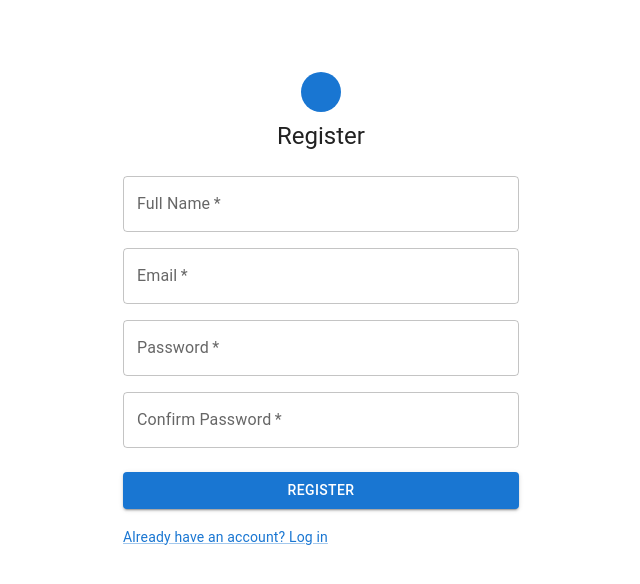
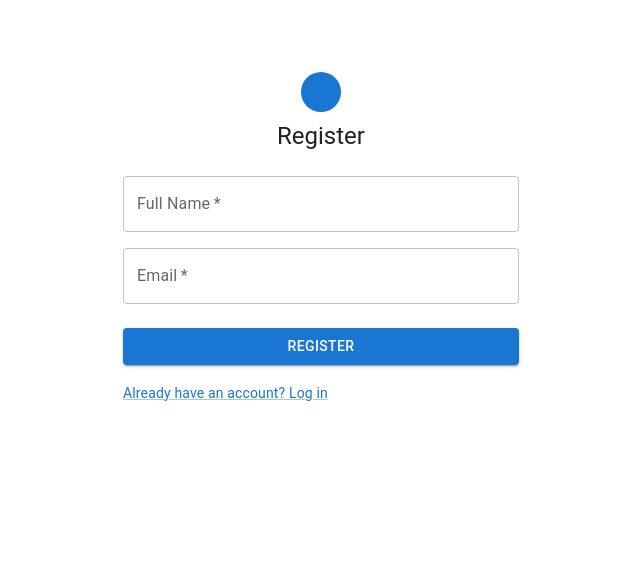
Before and after one commit to shreejal27/BankSystem_Frontend, a React (Vite) app: page /register in a window 1280 px wide. Shown: the top 584 px of the page, without its empty margins (319-959 px from the left). Built offline with nearby package versions, Linux system fonts and the light colour scheme; no server answers; some icons are missing.

Commit message:
removed password from the Register Page

```diff
--- a/src/components/Sidebar.tsx
+++ b/src/components/Sidebar.tsx
@@ -1,4 +1,3 @@
-import React from "react";
 import {
   Drawer,
   List,
--- a/src/pages/RegisterPage.tsx
+++ b/src/pages/RegisterPage.tsx
@@ -17,16 +17,12 @@ import { useNavigate } from "react-router-dom";
 import type { TRegisterSchema } from "../utils/schema/TRegisterSchema";
 import { useRegister } from "../queries/auth/AuthCommand";
 
-// import api from "../api/Client/apiClientBe";
-
 const RegisterPage: React.FC = () => {
   const navigate = useNavigate();
 
   const [form, setForm] = useState({
     fullName: "",
     email: "",
-    password: "",
-    confirmPassword: "",
   });
 
   const [error, setError] = useState("");
@@ -44,14 +40,9 @@ const RegisterPage: React.FC = () => {
 
   const handleSubmit = async (e: React.FormEvent) => {
     e.preventDefault();
-    if (form.password !== form.confirmPassword) {
-      alert("Passwords do not match");
-      return;
-    }
     const payload: TRegisterSchema = {
       name: form.fullName,
       email: form.email,
-      password: form.password,
     };
     registerMutation(payload);
   };
@@ -107,28 +98,6 @@ const RegisterPage: React.FC = () => {
                 onChange={handleChange}
               />
             </Grid>
-            <Grid size={12}>
-              <TextField
-                required
-                fullWidth
-                label="Password"
-                type="password"
-                name="password"
-                value={form.password}
-                onChange={handleChange}
-              />
-            </Grid>
-            <Grid size={12}>
-              <TextField
-                required
-                fullWidth
-                label="Confirm Password"
-                type="password"
-                name="confirmPassword"
-                value={form.confirmPassword}
-                onChange={handleChange}
-              />
-            </Grid>
           </Grid>
           <Button
             type="submit"
```
